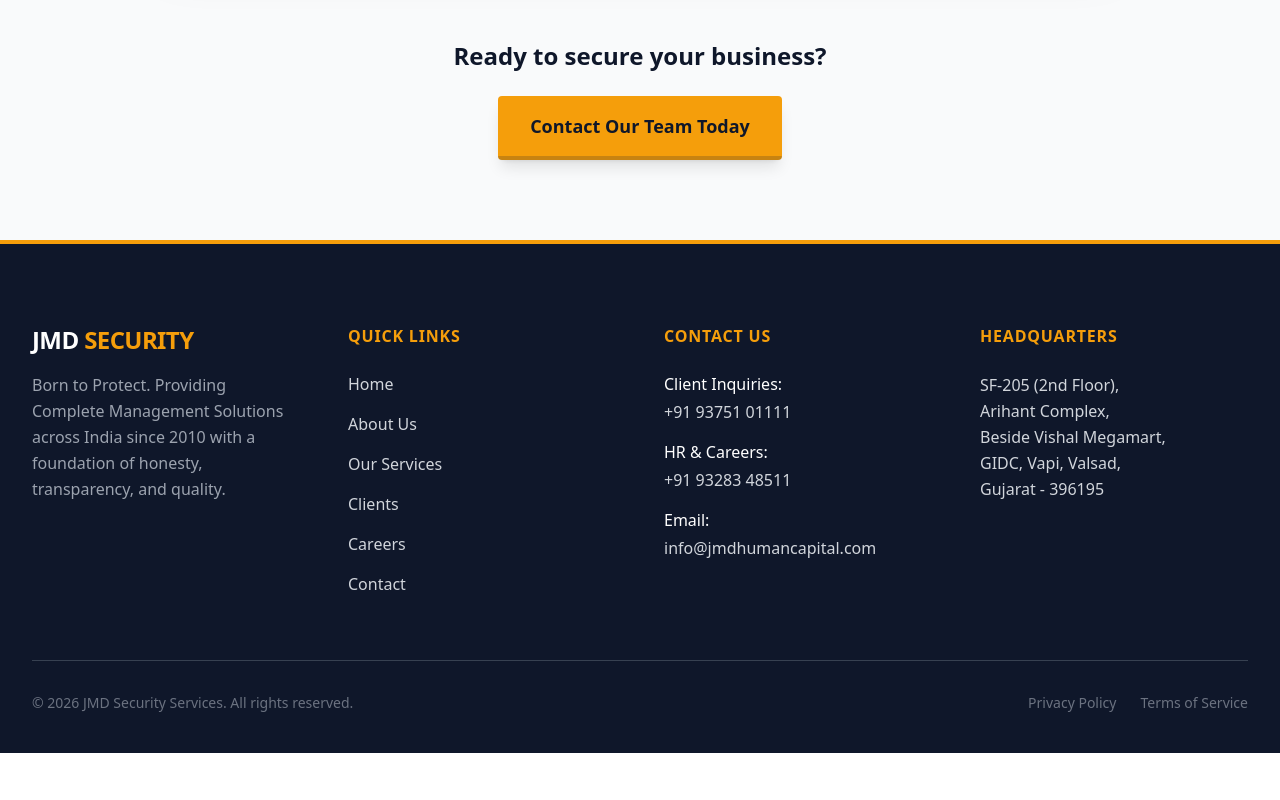
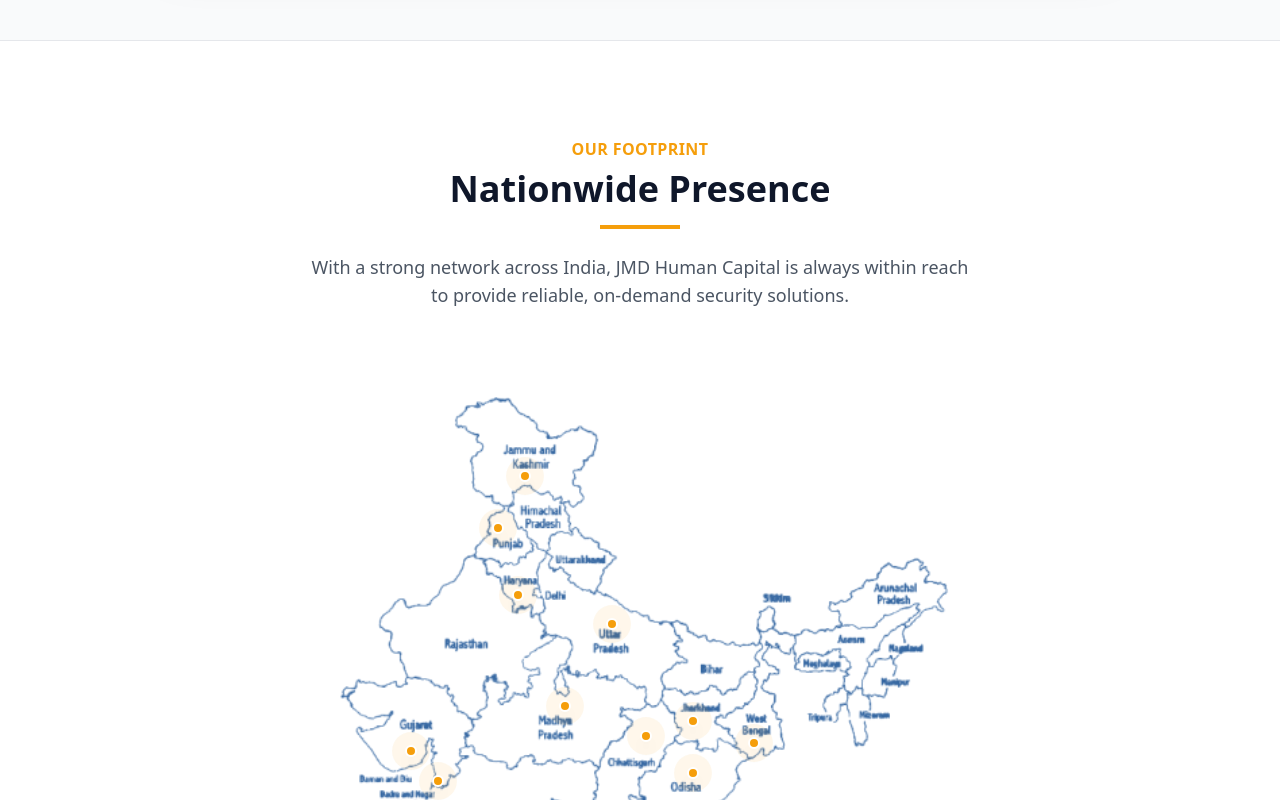
Before and after one commit to Rushikesh0910/security-site, a React (Vite) app: page /about in a window 1280 px wide. Shown: the part 2340-3140 px from the top of the page. Before the commit the page ends 3093 px from the top, so only its background shows below. Built offline with nearby package versions, Linux system fonts and the light colour scheme.

Commit message:
Finalized About and Contact pages with interactive map

```diff
--- a/src/pages/AboutPage.jsx
+++ b/src/pages/AboutPage.jsx
@@ -211,8 +211,82 @@
         </div>
       </div>
 
+      {/* 4.5 NATIONWIDE PRESENCE MAP SECTION */}
+      <section className="py-16 md:py-24 bg-white border-t border-gray-200">
+        <div className="container mx-auto px-4 max-w-7xl">
+          <div className="text-center mb-12 md:mb-16" data-aos="fade-up">
+            <h2 className="text-brand-accent font-bold tracking-wide uppercase mb-2">
+              Our Footprint
+            </h2>
+            <h3 className="text-3xl md:text-4xl font-extrabold text-brand-navy mb-4">
+              Nationwide Presence
+            </h3>
+            <div className="w-20 h-1 bg-brand-accent mx-auto mb-6"></div>
+            <p className="text-gray-600 max-w-2xl mx-auto text-lg">
+              With a strong network across India, JMD Human Capital is always
+              within reach to provide reliable, on-demand security solutions.
+            </p>
+          </div>
+
+          <div
+            className="flex justify-center"
+            data-aos="fade-up"
+            data-aos-delay="100"
+          >
+            <div className="relative w-full max-w-2xl p-4">
+              {/* The Clean Base Map */}
+              <img
+                src="indian-map.png"
+                alt="Map of India showing JMD office locations"
+                className="w-full h-auto opacity-80"
+                style={{
+                  filter:
+                    "brightness(0) invert(17%) sepia(50%) saturate(3000%) hue-rotate(200deg)",
+                }}
+              />
+
+              {/* The Location Pins */}
+              {[
+                { state: "Jammu & Kashmir", top: "13%", left: "32%" },
+                { state: "Punjab", top: "20%", left: "28%" },
+                { state: "Haryana", top: "29%", left: "31%" },
+                { state: "Uttar Pradesh", top: "33%", left: "45%" },
+                { state: "Gujarat", top: "50%", left: "15%" },
+                { state: "Madhya Pradesh", top: "44%", left: "38%" },
+                { state: "DNH", top: "54%", left: "19%" },
+                { state: "Maharashtra", top: "60%", left: "20%" },
+                { state: "Chhattisgarh", top: "48%", left: "50%" },
+                { state: "Jharkhand", top: "46%", left: "57%" },
+                { state: "Odisha", top: "53%", left: "57%" },
+                { state: "West Bengal", top: "49%", left: "66%" },
+                { state: "Telangana", top: "61%", left: "39%" },
+                { state: "Karnataka", top: "72%", left: "25%" },
+                { state: "Tamil Nadu", top: "81%", left: "37%" },
+                { state: "Kerala", top: "86%", left: "29%" },
+              ].map((loc, index) => (
+                <div
+                  key={index}
+                  className="absolute group cursor-pointer"
+                  style={{ top: loc.top, left: loc.left }}
+                >
+                  {/* Glowing pulse effect */}
+                  <div className="absolute -inset-1 bg-brand-accent rounded-full animate-ping opacity-75"></div>
+                  {/* Actual dot */}
+                  <div className="relative w-3 h-3 bg-brand-accent border-2 border-white rounded-full shadow-lg"></div>
+
+                  {/* Tooltip on hover */}
+                  <div className="absolute opacity-0 group-hover:opacity-100 transition-opacity bg-brand-navy text-white text-xs font-bold py-1 px-2 rounded whitespace-nowrap -top-8 -left-1/2 transform -translate-x-1/2 shadow-xl z-20 pointer-events-none">
+                    {loc.state}
+                  </div>
+                </div>
+              ))}
+            </div>
+          </div>
+        </div>
+      </section>
+
       {/* 5. CALL TO ACTION */}
-      <div className="text-center pb-20" data-aos="fade-up">
+      <div className="bg-gray-50 text-center py-20" data-aos="fade-up">
         <h3 className="text-2xl font-bold text-brand-navy mb-6">
           Ready to secure your business?
         </h3>
--- a/src/pages/ContactPage.jsx
+++ b/src/pages/ContactPage.jsx
@@ -3,6 +3,7 @@
 const ContactPage = () => {
   return (
     <div className="bg-gray-50 min-h-screen overflow-hidden">
+      {/* 1. PAGE HEADER HERO */}
       <div className="relative h-[400px] md:h-[500px] lg:h-[600px] bg-brand-navy overflow-hidden flex items-center justify-center pt-24 md:pt-0">
         <div className="absolute inset-0 z-0">
           <img
@@ -30,8 +31,10 @@
         </div>
       </div>
 
+      {/* 2. MAIN CONTACT SECTION */}
       <div className="max-w-7xl mx-auto px-4 sm:px-6 lg:px-8 py-20">
         <div className="grid lg:grid-cols-3 gap-12">
+          {/* Left Column: Office Details */}
           <div data-aos="fade-right" className="lg:col-span-1 space-y-8">
             <div className="bg-white p-8 rounded-xl shadow-lg border-l-4 border-brand-accent">
               <h3 className="text-xl font-bold text-brand-navy mb-6">
@@ -155,6 +158,7 @@
             </div>
           </div>
 
+          {/* Right Column: Contact Form */}
           <div data-aos="fade-left" className="lg:col-span-2">
             <div className="bg-white p-8 md:p-12 rounded-xl shadow-2xl">
               <h3 className="text-2xl font-bold text-brand-navy mb-8">
@@ -246,6 +250,76 @@
           </div>
         </div>
       </div>
+
+      {/* 3. NATIONWIDE PRESENCE MAP SECTION */}
+      <section className="py-16 md:py-24 bg-white border-t border-gray-200">
+        <div className="container mx-auto px-4 max-w-7xl">
+          <div className="text-center mb-12 md:mb-16" data-aos="fade-up">
+            <h2 className="text-brand-accent font-bold tracking-wide uppercase mb-2">
+              Our Footprint
+            </h2>
+            <h3 className="text-3xl md:text-4xl font-extrabold text-brand-navy mb-4">
+              Nationwide Presence
+            </h3>
+            <div className="w-20 h-1 bg-brand-accent mx-auto mb-6"></div>
+            <p className="text-gray-600 max-w-2xl mx-auto text-lg">
+              With a strong network across India, JMD Human Capital is always
+              within reach to provide reliable, on-demand security solutions.
+            </p>
+          </div>
+
+          <div
+            className="flex justify-center"
+            data-aos="fade-up"
+            data-aos-delay="100"
+          >
+            <div className="relative w-full max-w-2xl p-4">
+              {/* The Clean Base Map */}
+              <img
+                src="/indian-map.png"
+                alt="Map of India showing JMD office locations"
+                className="w-full h-auto opacity-90 drop-shadow-xl"
+              />
+
+              {/* The Location Pins */}
+              {[
+                { state: "Jammu & Kashmir", top: "13%", left: "32%" },
+                { state: "Punjab", top: "20%", left: "28%" },
+                { state: "Haryana", top: "29%", left: "31%" },
+                { state: "Uttar Pradesh", top: "33%", left: "45%" },
+                { state: "Gujarat", top: "50%", left: "15%" },
+                { state: "Madhya Pradesh", top: "44%", left: "38%" },
+                { state: "DNH", top: "54%", left: "19%" },
+                { state: "Maharashtra", top: "60%", left: "20%" },
+                { state: "Chhattisgarh", top: "48%", left: "50%" },
+                { state: "Jharkhand", top: "46%", left: "57%" },
+                { state: "Odisha", top: "53%", left: "57%" },
+                { state: "West Bengal", top: "49%", left: "66%" },
+                { state: "Telangana", top: "61%", left: "39%" },
+                { state: "Karnataka", top: "72%", left: "25%" },
+                { state: "Tamil Nadu", top: "81%", left: "37%" },
+                { state: "Kerala", top: "86%", left: "29%" },
+              ].map((loc, index) => (
+                <div
+                  key={index}
+                  className="absolute group cursor-pointer"
+                  style={{ top: loc.top, left: loc.left }}
+                >
+                  {/* Glowing pulse effect */}
+                  <div className="absolute -inset-1 bg-brand-accent rounded-full animate-ping opacity-75"></div>
+                  {/* Actual dot */}
+                  <div className="relative w-3 h-3 bg-brand-accent border-2 border-white rounded-full shadow-lg"></div>
+
+                  {/* Tooltip on hover */}
+                  <div className="absolute opacity-0 group-hover:opacity-100 transition-opacity bg-brand-navy text-white text-xs font-bold py-1 px-2 rounded whitespace-nowrap -top-8 -left-1/2 transform -translate-x-1/2 shadow-xl z-20 pointer-events-none">
+                    {loc.state}
+                  </div>
+                </div>
+              ))}
+            </div>
+          </div>
+        </div>
+      </section>
     </div>
   );
 };
```
Also changed, not shown: public/indian-map.png (added).
